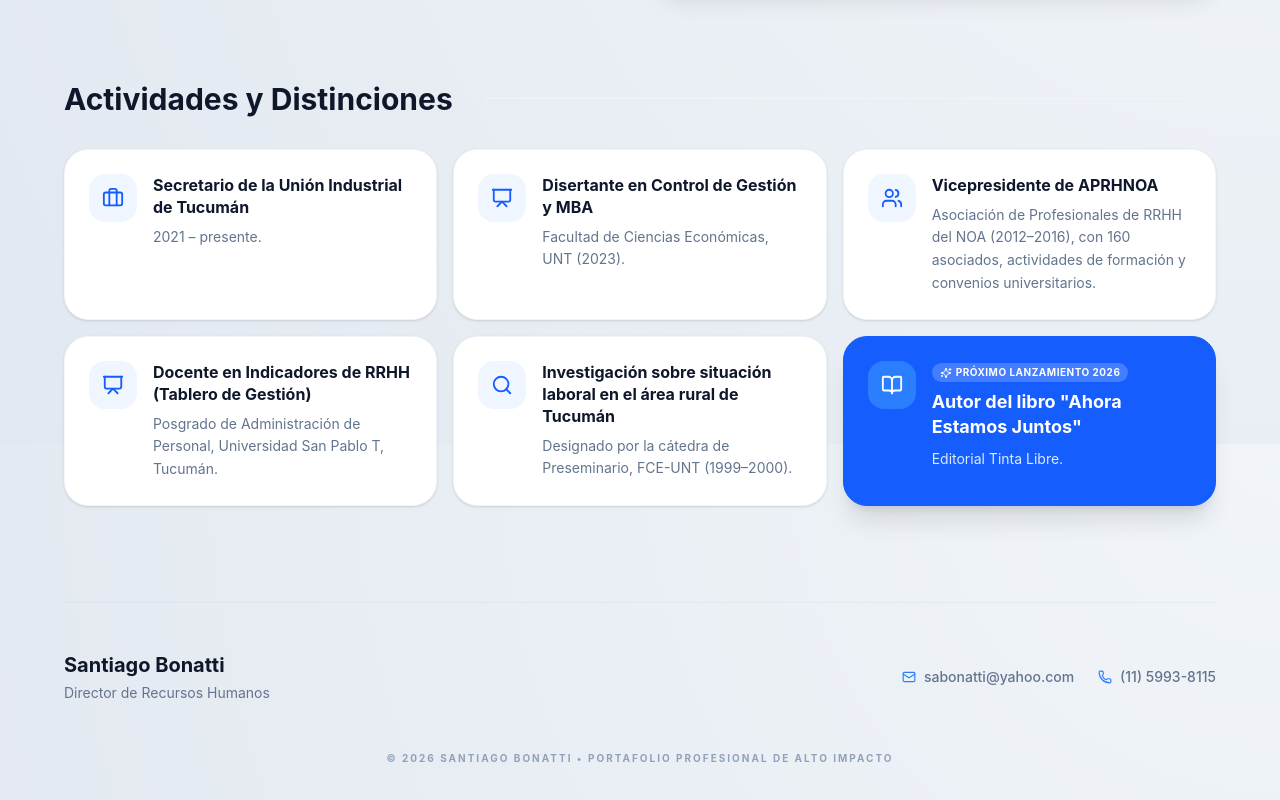
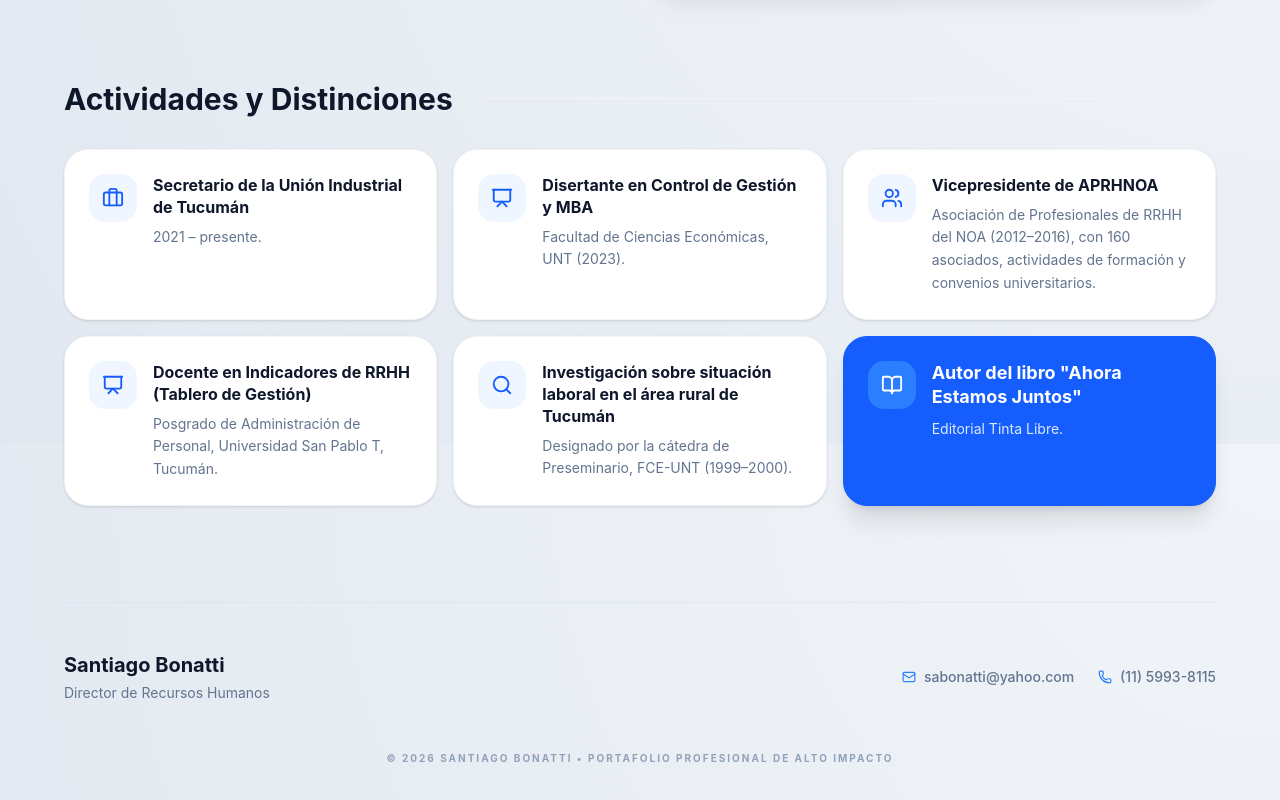
Before and after one commit to arieltecay/santiago-bonatti-portfolio, a React (Vite) app: page / in a window 1280 px wide. Shown: the part 4356-5156 px from the top of the page. Built offline with nearby package versions, Linux system fonts and the light colour scheme.

Commit message:
fix: remove upcoming launch label from activity component

```diff
--- a/src/components/sections/activities/Activities.tsx
+++ b/src/components/sections/activities/Activities.tsx
@@ -39,12 +39,6 @@ const Activities: React.FC<{ activities: Activity[] }> = ({ activities }) => {
                   {activityIcons[activity.icon]}
                 </div>
                 <div>
-                  {activity.featured && (
-                    <div className="inline-flex items-center gap-1 px-2 py-0.5 bg-white/20 rounded-full text-[10px] font-bold uppercase tracking-wider mb-2 print:bg-slate-100 print:text-slate-600">
-                      <Sparkles size={12} />
-                      Próximo lanzamiento 2026
-                    </div>
-                  )}
                   <h3 className={`font-bold leading-snug ${activity.featured ? 'text-lg' : 'text-base'}`}>
                     {activity.title}
                   </h3>
```
